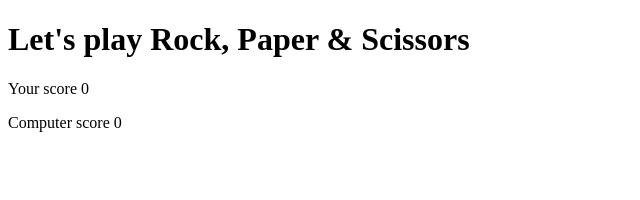
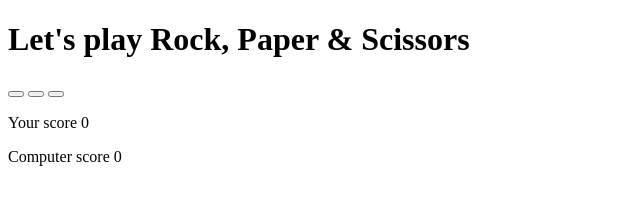
Before and after one commit to solegarciacoach/project-2-rock-paper-scissors, a plain HTML site: page index.html in a window 1280 px wide. Shown: the whole page, without its empty margins (0-640 px from the left). Drawn offline with Linux system fonts and the light colour scheme.

Commit message:
add html structure to game area and controls area

```diff
--- a/index.html
+++ b/index.html
@@ -17,6 +17,11 @@
     <h1 class="heading">Let's play Rock, Paper & Scissors</h1>
 
     <div class="game-area">
+        <div class="controls-area">
+            <button class="btn btn--big btn--green"></button>
+            <button class="btn btn--big btn--blue"></button>
+            <button class="btn btn--big btn--orange"></button>
+        </div>
 
     </div>
 
```
